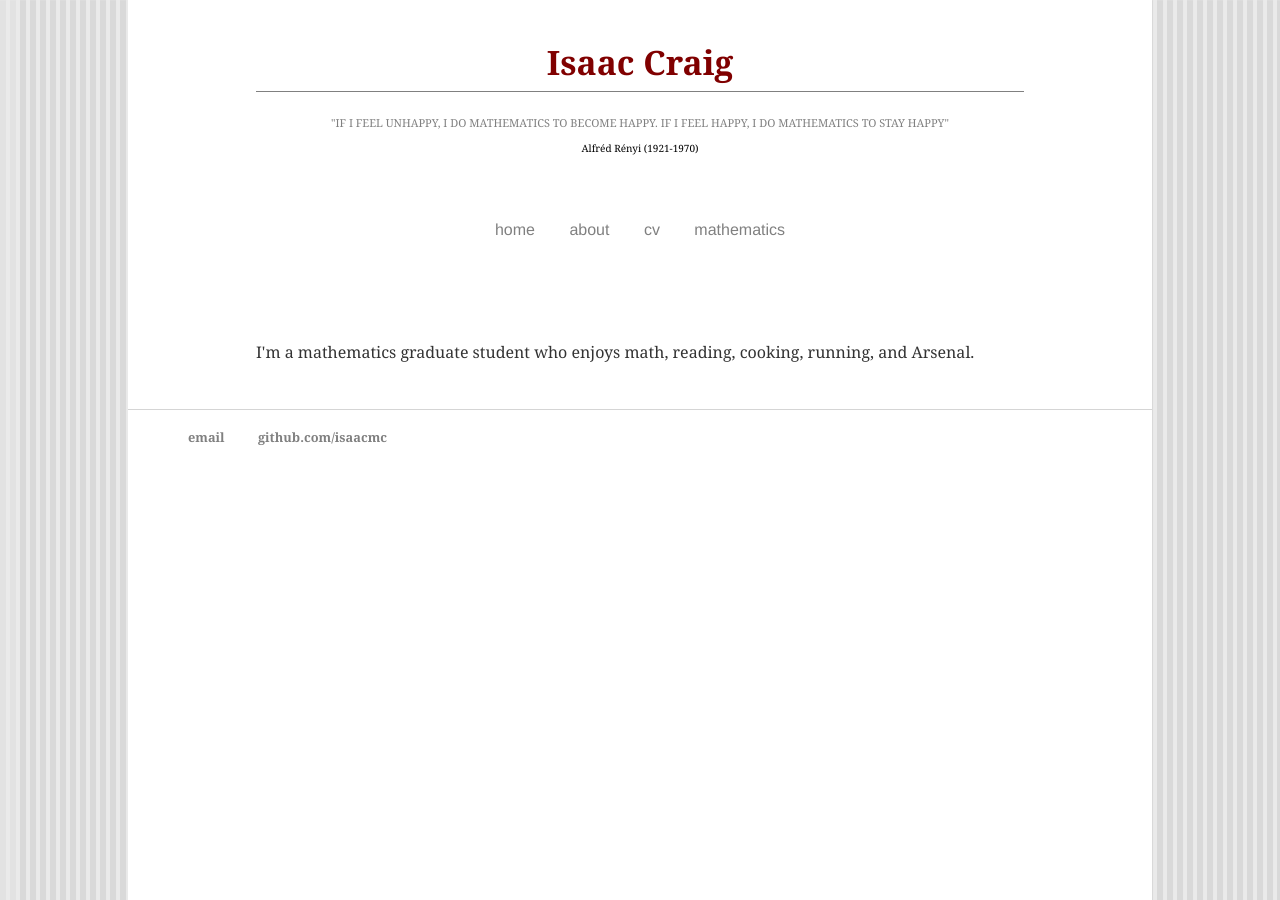
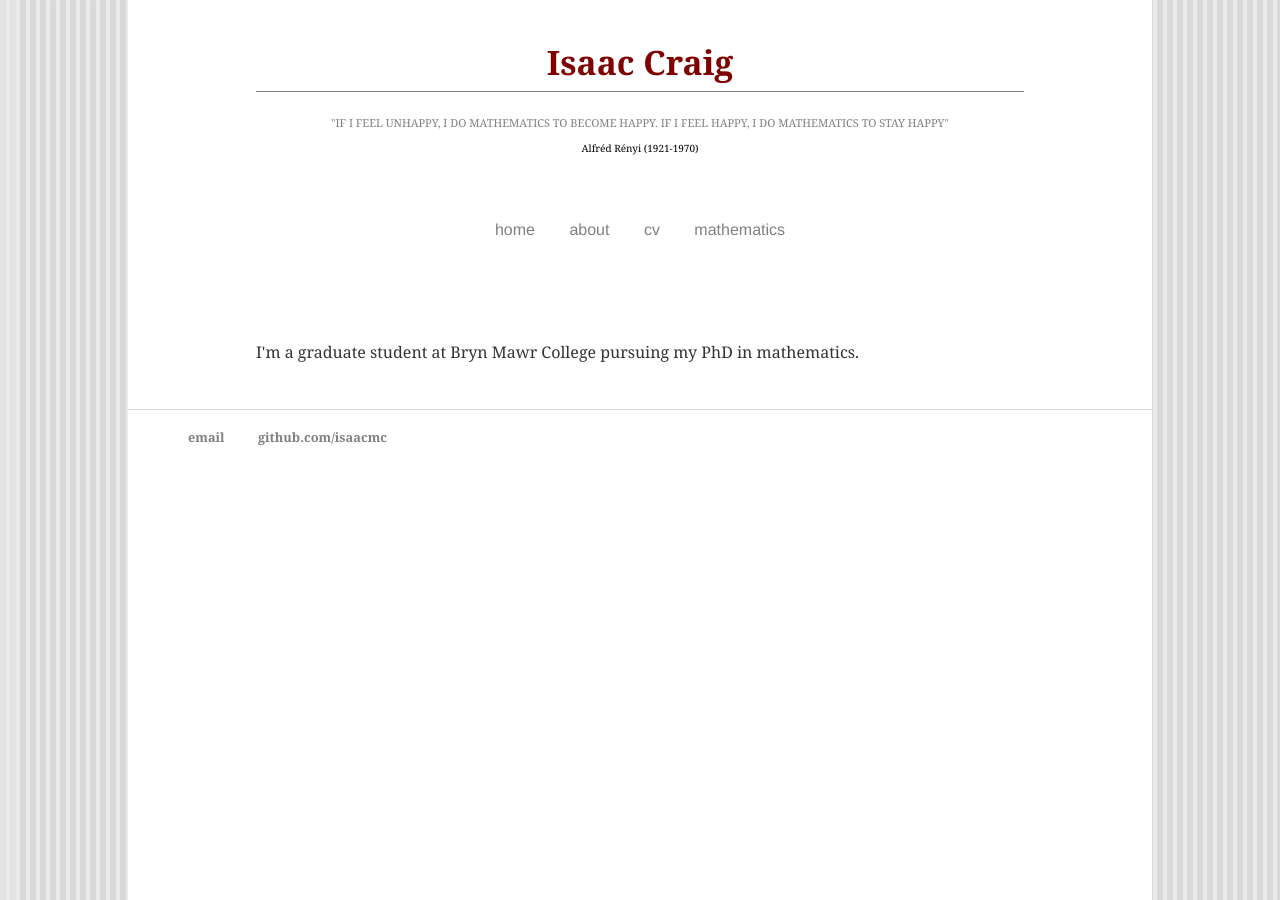
Before and after one commit to isundberg/isaacmc.github.io, a Jekyll site: the page built from about/index.html, in a window 1280 px wide. Built offline with Jekyll 4.4.1, drawn with Linux system fonts in a browser that asks for light colours.

Commit message:
Update index.html

```diff
--- a/about/index.html
+++ b/about/index.html
@@ -2,4 +2,4 @@
 layout: default
 title:
 ---
-<p>I'm a mathematics graduate student who enjoys math, reading, cooking, running, and Arsenal.</p>
+<p>I'm a graduate student at Bryn Mawr College pursuing my PhD in mathematics.</p>
```
